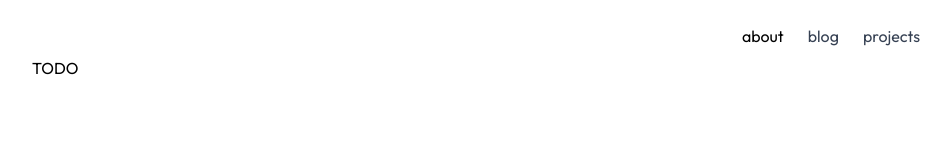
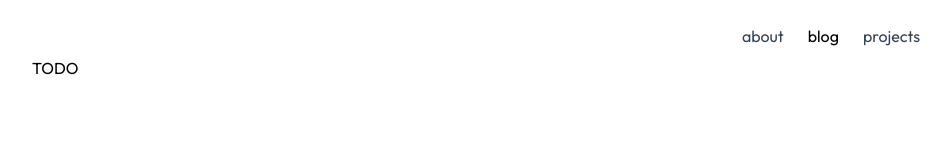
Before and after one commit to kotleni/kotleni.github.io, a Next.js app: page /blog in a window 1280 px wide. Shown: the top 160 px of the page, without its empty margins (160-1111 px from the left). Built offline with nearby package versions, Linux system fonts and the light colour scheme.

Commit message:
feat: dynamic nav links

```diff
--- a/src/app/layout.tsx
+++ b/src/app/layout.tsx
@@ -7,6 +7,7 @@ import {cn} from '@/lib/utils';
 import {Metadata} from 'next';
 import {Suspense} from 'react';
 import {Outfit} from 'next/font/google';
+import {usePathname} from 'next/navigation';
 
 // export const metadata: Metadata = {
 //     title: 'kotleni`s private web site',
@@ -16,6 +17,17 @@ import {Outfit} from 'next/font/google';
 const outfit = Outfit({
     subsets: ['latin'],
 });
+
+interface NavLinkInfo {
+    title: string;
+    url: string;
+}
+
+const navLinks: NavLinkInfo[] = [
+    {title: 'about', url: '/'},
+    {title: 'blog', url: '/blog'},
+    {title: 'projects', url: '/projects'},
+];
 
 interface NavigationLinkProps {
     isActive: boolean;
@@ -42,6 +54,8 @@ export default function RootLayout({
 }: Readonly<{
     children: React.ReactNode;
 }>) {
+    const pathName = usePathname();
+
     return (
         <html lang="en" suppressHydrationWarning>
             <head>
@@ -62,21 +76,16 @@ export default function RootLayout({
                         <div className="md:container md:px-48 flex flex-col p-4">
                             <header className="flex flex-row justify-end">
                                 <div className="flex flex-row gap-2">
-                                    <NavigationLink
-                                        title="about"
-                                        url="/"
-                                        isActive={true}
-                                    />
-                                    <NavigationLink
-                                        title="blog"
-                                        url="/blog"
-                                        isActive={false}
-                                    />
-                                    <NavigationLink
-                                        title="projects"
-                                        url="/projects"
-                                        isActive={false}
-                                    />
+                                    {navLinks.map((link, index) => {
+                                        return (
+                                            <NavigationLink
+                                                key={index}
+                                                title={link.title}
+                                                url={link.url}
+                                                isActive={pathName === link.url}
+                                            />
+                                        );
+                                    })}
                                 </div>
                             </header>
                             <main>{children}</main>
```
